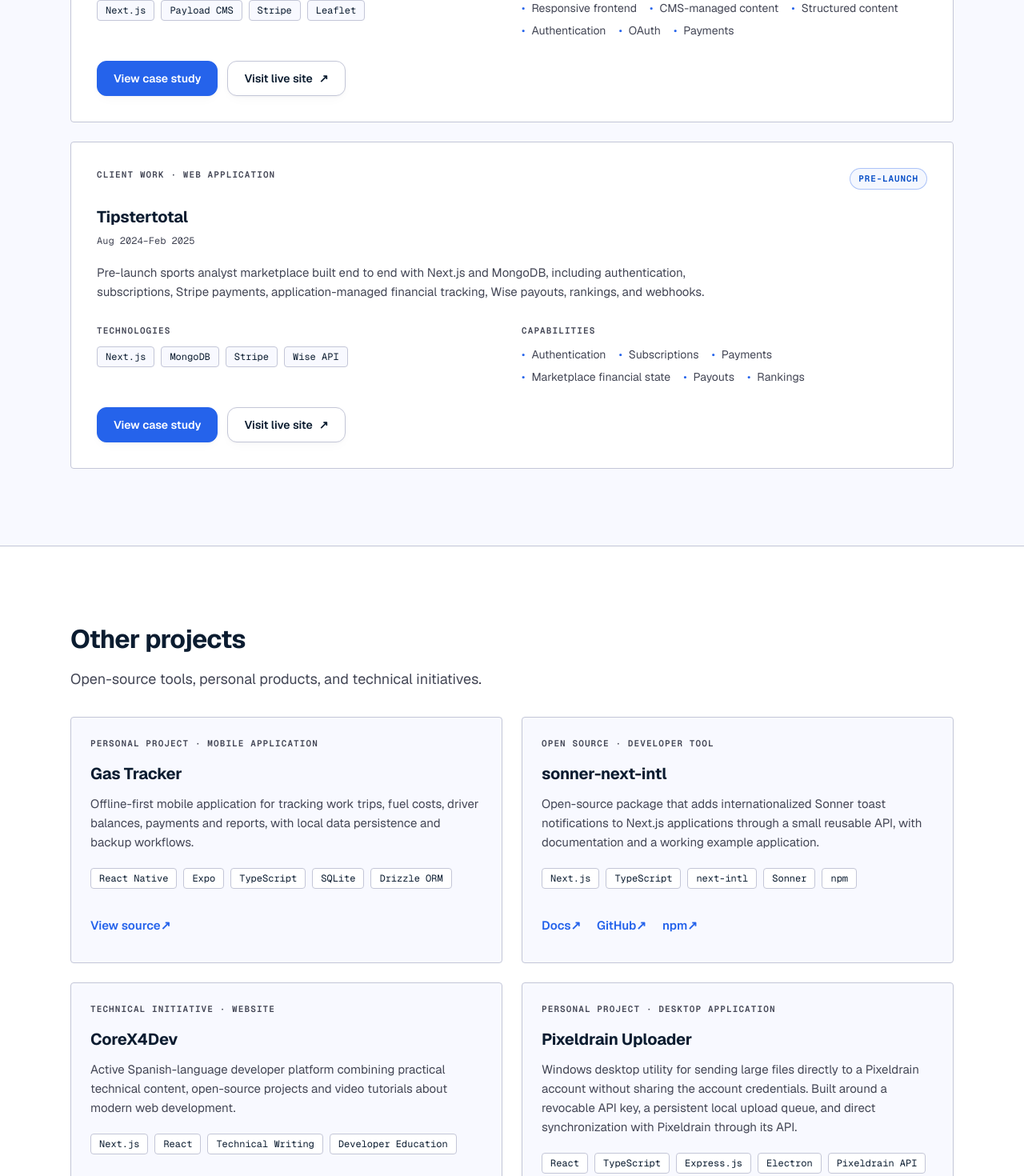
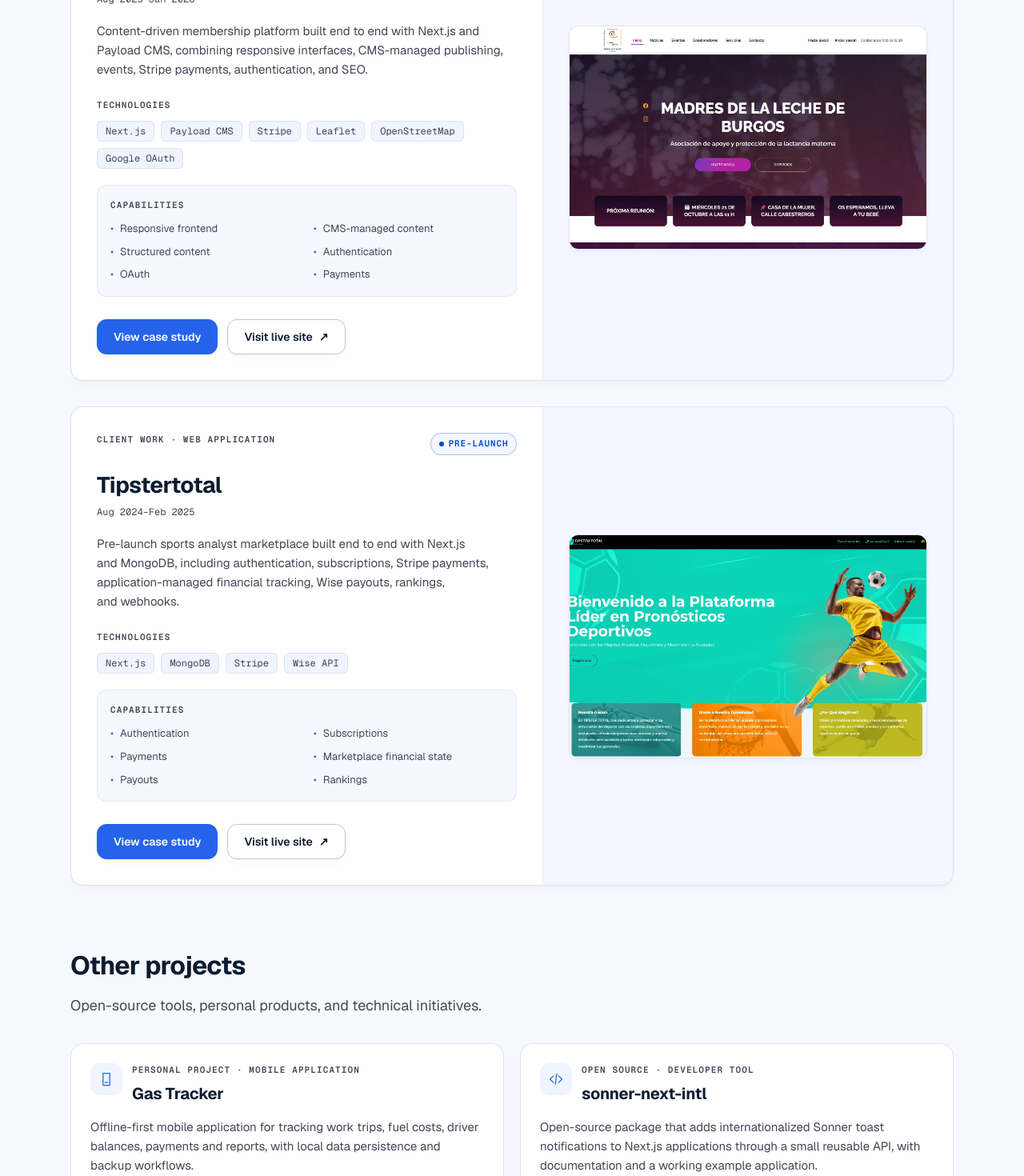
Before and after one commit to danny1998cuba/professional-portfolio, a Next.js app: page /projects in a window 1280 px wide. Shown: the part 1200-2670 px from the top of the page at 80% size. Built offline with nearby package versions, Linux system fonts and the light colour scheme.

Commit message:
ui: projects index redesign

```diff
--- a/src/app/projects/page.tsx
+++ b/src/app/projects/page.tsx
@@ -26,10 +26,12 @@
         eyebrow="Selected work"
         title="Projects"
         description="Selected client and product work spanning full-stack web applications, content platforms, subscriptions, payments, CMS customization, and deployment."
+        display
+        size="site"
       />
 
       <section
-        className="border-t border-border pb-16 pt-12 sm:pb-20 sm:pt-16 lg:pb-24"
+        className="pb-14 sm:pb-16 lg:pb-20"
         aria-labelledby="featured-projects-heading"
       >
         <Container>
@@ -37,9 +39,9 @@
             id="featured-projects-heading"
             title="Featured projects"
           />
-          <ul className="mt-8 grid gap-6">
+          <ul className="mt-8 grid gap-6 lg:gap-8">
             {featuredProjects.map((project) => (
-              <li key={project.slug}>
+              <li key={project.slug} className="min-w-0">
                 <ProjectCard project={project} variant="detailed" />
               </li>
             ))}
@@ -49,7 +51,7 @@
 
       {secondaryProjects.length > 0 ? (
         <section
-          className="border-t border-border bg-surface py-16 sm:py-20 lg:py-24"
+          className="pb-14 sm:pb-16 lg:pb-20"
           aria-labelledby="other-projects-heading"
         >
           <Container>
@@ -58,9 +60,9 @@
               title="Other projects"
               description="Open-source tools, personal products, and technical initiatives."
             />
-            <ul className="mt-8 grid gap-6 md:grid-cols-2">
+            <ul className="mt-8 grid gap-5 md:grid-cols-2">
               {secondaryProjects.map((project) => (
-                <li key={project.slug}>
+                <li key={project.slug} className="min-w-0">
                   <ProjectCard project={project} variant="secondary" />
                 </li>
               ))}
--- a/src/components/layout/page-intro.tsx
+++ b/src/components/layout/page-intro.tsx
@@ -5,6 +5,7 @@
   title: string;
   description: string;
   display?: boolean;
+  size?: "site" | "reading";
 }
 
 export function PageIntro({
@@ -12,10 +13,11 @@
   title,
   description,
   display = false,
+  size = "reading",
 }: PageIntroProps) {
   return (
     <section className="page-section">
-      <Container size="reading">
+      <Container size={size}>
         <p className="section-eyebrow type-meta text-accent">{eyebrow}</p>
         <h1
           className={`${display ? "type-display" : "type-page-heading"} mt-4 text-balance`}
--- a/src/components/projects/project-card.tsx
+++ b/src/components/projects/project-card.tsx
@@ -21,10 +21,18 @@
     };
 
 const secondaryActionStyles =
-  "inline-flex min-h-11 items-center rounded-sm font-semibold text-accent underline decoration-transparent underline-offset-4 transition-colors duration-150 hover:text-accent-strong hover:decoration-current active:translate-y-px motion-reduce:transition-none";
+  "inline-flex min-h-11 items-center gap-1.5 rounded-sm font-semibold text-accent underline decoration-transparent underline-offset-4 transition-colors duration-150 hover:text-accent-strong hover:decoration-current active:translate-y-px motion-reduce:transition-none";
 
-// Homepage presentation only; project facts remain in the content registry.
-const compactPreviews: Record<
+const secondaryIconPaths: Record<SecondaryProject["type"], string> = {
+  "mobile-application": "M7 3h10v18H7ZM10 17h4",
+  "desktop-application": "M3 4h18v13H3ZM8 21h8m-4-4v4",
+  "developer-tool": "m8 7-5 5 5 5m8-10 5 5-5 5m-3-13-2 16",
+  website: "M3 4h18v16H3ZM3 9h18m-13 0v11M6 6.5h.01m3 0h.01",
+  "web-application": "M3 4h18v16H3ZM3 9h18m-13 0v11",
+};
+
+// Shared gallery presentation; project facts remain in the content registry.
+const projectPreviews: Record<
   string,
   { src: string; alt: string; width: number; height: number }
 > = {
@@ -35,16 +43,16 @@
     height: 1022,
   },
   "madres-de-la-leche": {
-    src: "/projects/madres-de-la-leche/event-detail.webp",
-    alt: "Madres de la Leche event page with meeting information and an event flyer.",
-    width: 1137,
-    height: 1480,
+    src: "/projects/madres-de-la-leche/home-madres.webp",
+    alt: "Madres de la Leche home screen introducing the breastfeeding support association.",
+    width: 1909,
+    height: 910,
   },
   tipstertotal: {
-    src: "/projects/tipstertotal/analyst-marketplace.webp",
-    alt: "Tipstertotal analyst marketplace with independent subscription profiles.",
-    width: 790,
-    height: 1000,
+    src: "/projects/tipstertotal/home-tipster.webp",
+    alt: "Tipstertotal pre-launch website home screen.",
+    width: 1909,
+    height: 910,
   },
 };
 
@@ -54,12 +62,21 @@
     const displayedTechnologies = project.technologies.slice(0, 5);
 
     return (
-      <article className="flex h-full flex-col rounded-sm border border-border bg-background p-5 sm:p-6">
+      <article className="flex h-full min-w-0 flex-col rounded-2xl border border-border/50 bg-surface p-5 transition-colors duration-150 hover:border-border motion-reduce:transition-none sm:p-6">
+        <div className="flex items-start gap-3">
+          <span className="flex size-10 shrink-0 items-center justify-center rounded-xl bg-surface-tint text-accent" aria-hidden="true">
+            <svg width="20" height="20" viewBox="0 0 24 24" fill="none" stroke="currentColor" strokeWidth="1.5" strokeLinecap="round" strokeLinejoin="round" focusable="false">
+              <path d={secondaryIconPaths[project.type]} />
+            </svg>
+          </span>
+          <div className="min-w-0">
             <p className="type-meta text-muted">
               {classificationLabels[project.classification]} · {typeLabels[project.type]}
             </p>
-        <h3 className="type-card-heading mt-4 text-balance">{project.title}</h3>
-        <p className="type-body-small mt-3 text-pretty text-muted">
+            <h3 className="type-card-heading mt-2 text-balance">{project.title}</h3>
+          </div>
+        </div>
+        <p className="type-body-small mt-4 text-pretty text-muted">
           {project.shortDescription}
         </p>
 
@@ -70,14 +87,15 @@
           {displayedTechnologies.map((technology) => (
             <li
               key={technology}
-              className="rounded-sm border border-border bg-surface px-2.5 py-1 font-mono text-xs text-foreground"
+              className="rounded-md bg-surface-tint px-2 py-1 font-mono text-[0.6875rem] text-muted"
             >
               {technology}
             </li>
           ))}
         </ul>
 
-        <div className="mt-auto flex flex-wrap gap-x-5 gap-y-1 pt-6">
+        <div className="mt-auto pt-5">
+          <div className="flex flex-wrap gap-x-5 gap-y-1 border-t border-border/30 pt-3 text-sm">
             {project.externalActions.map((action) => (
               <a
                 key={`${action.label}-${action.url}`}
@@ -91,6 +109,7 @@
               </a>
             ))}
           </div>
+        </div>
       </article>
     );
   }
@@ -98,21 +117,20 @@
   const { project } = props;
   const variant = props.variant ?? "compact";
   const isDetailed = variant === "detailed";
-  const displayedTechnologies = project.technologies.slice(0, 4);
+  const displayedTechnologies = isDetailed ? project.technologies : project.technologies.slice(0, 4);
   const displayedCapabilities = project.capabilities.slice(0, 6);
   const caseStudyAvailable = hasCaseStudy(project);
-  const preview = !isDetailed ? compactPreviews[project.slug] : undefined;
+  const preview = projectPreviews[project.slug];
+  const portraitPreview = preview && preview.height > preview.width;
   const statusBadge = (
     <span
       className={`rounded-full border px-2.5 py-1 font-mono text-[0.6875rem] font-semibold tracking-[0.08em] uppercase ${
         project.status === "pre-launch"
           ? "border-accent/35 bg-accent/5 text-accent-strong"
-          : isDetailed
-            ? "border-border bg-background text-muted"
           : "border-emerald-200 bg-emerald-50 text-emerald-800"
-      } ${!isDetailed ? "inline-flex items-center gap-1.5" : ""}`}
+      } inline-flex items-center gap-1.5`}
     >
-      {!isDetailed ? <span className="size-1.5 rounded-full bg-current" aria-hidden="true" /> : null}
+      <span className="size-1.5 rounded-full bg-current" aria-hidden="true" />
       {statusLabels[project.status]}
     </span>
   );
@@ -126,7 +144,7 @@
         {isDetailed ? statusBadge : null}
       </div>
 
-      <h3 className={`type-card-heading text-balance ${isDetailed ? "mt-5" : "mt-4"}`}>
+      <h3 className={`text-balance ${isDetailed ? "mt-5 text-2xl leading-tight font-bold tracking-[-0.02em] sm:text-[1.75rem]" : "type-card-heading mt-4"}`}>
         {project.title}
       </h3>
       {isDetailed ? (
@@ -149,7 +167,7 @@
         {project.shortDescription}
       </p>
 
-      <div className={isDetailed ? "mt-7 grid gap-6 md:grid-cols-2" : "mt-6"}>
+      <div className={isDetailed ? "mt-6 space-y-5" : "mt-6"}>
         <div>
           {isDetailed ? (
             <p className="type-meta mb-3 text-muted">Technologies</p>
@@ -162,7 +180,7 @@
               <li
                 key={technology}
                 className={isDetailed
-                  ? "rounded-sm border border-border bg-background px-2.5 py-1 font-mono text-xs text-foreground"
+                  ? "rounded-md border border-border/40 bg-surface-tint px-2.5 py-1 font-mono text-xs text-muted"
                   : "rounded-md border border-border/40 bg-surface-tint px-2.5 py-1 font-mono text-xs text-muted"}
               >
                 {technology}
@@ -172,15 +190,15 @@
         </div>
 
         {isDetailed ? (
-          <div>
+          <div className="rounded-xl border border-border/30 bg-surface-tint/60 p-4">
             <p className="type-meta mb-3 text-muted">Capabilities</p>
             <ul
-              className="flex flex-wrap gap-x-4 gap-y-2 text-sm text-muted"
+              className="grid gap-x-4 gap-y-2 text-[0.8125rem] text-muted sm:grid-cols-2 lg:grid-cols-1 xl:grid-cols-2"
               aria-label={`${project.title} capabilities`}
             >
               {displayedCapabilities.map((capability) => (
-                <li key={capability} className="flex items-center gap-2">
-                  <span className="text-accent" aria-hidden="true">
+                <li key={capability} className="flex items-start gap-2">
+                  <span className="shrink-0 text-accent" aria-hidden="true">
                     •
                   </span>
                   {capabilityLabels[capability]}
@@ -215,27 +233,33 @@
   return (
     <article
       className={isDetailed
-        ? "flex h-full flex-col rounded-sm border border-border bg-surface p-6 sm:p-8"
+        ? "grid h-full min-w-0 overflow-hidden rounded-2xl border border-border/50 bg-surface shadow-soft transition-[border-color,box-shadow] duration-150 hover:border-border hover:shadow-md motion-reduce:transition-none lg:grid-cols-[minmax(0,1.15fr)_minmax(0,1fr)]"
         : "flex h-full min-w-0 flex-col overflow-hidden rounded-2xl border border-border/50 bg-surface shadow-soft transition-[border-color,box-shadow] duration-150 hover:border-border hover:shadow-md motion-reduce:transition-none"}
     >
       {preview ? (
-        <div className="border-b border-border/30 bg-surface-tint/60 p-3">
-          <div className="aspect-4/3 overflow-hidden rounded-lg border border-border/40 bg-background">
+        <div className={isDetailed
+          ? "flex min-w-0 items-center justify-center border-b border-border/30 bg-surface-tint/70 p-5 sm:p-7 lg:order-2 lg:border-b-0 lg:border-l lg:p-8"
+          : "border-b border-border/30 bg-surface-tint/60 p-3"}>
+          <div className={isDetailed
+            ? `w-full overflow-hidden rounded-xl border border-border/40 bg-background shadow-soft ${portraitPreview ? "aspect-[4/5] max-w-[22rem]" : "aspect-[8/5]"}`
+            : "aspect-[8/5] overflow-hidden rounded-lg border border-border/40 bg-background"}>
             <Image
               src={preview.src}
               alt={preview.alt}
               width={preview.width}
               height={preview.height}
               loading="lazy"
-              sizes="(min-width: 1200px) 20.5rem, (min-width: 1024px) calc((100vw - 11rem) / 3), (min-width: 640px) calc((100vw - 7rem) / 2), calc(100vw - 4rem)"
-              className="h-full w-full object-cover object-top"
+              sizes={isDetailed
+                ? portraitPreview
+                  ? "(min-width: 640px) 22rem, calc(100vw - 5.25rem)"
+                  : "(min-width: 1200px) 28rem, (min-width: 1024px) calc((100vw - 16rem) / 2), (min-width: 640px) calc(100vw - 7.75rem), calc(100vw - 5.25rem)"
+                : "(min-width: 1200px) 20.5rem, (min-width: 1024px) calc((100vw - 11rem) / 3), (min-width: 640px) calc((100vw - 7rem) / 2), calc(100vw - 4rem)"}
+              className="h-full w-full object-cover"
             />
           </div>
         </div>
       ) : null}
-      {isDetailed ? content : (
-        <div className="flex flex-1 flex-col p-5">{content}</div>
-      )}
+      <div className={isDetailed ? "flex min-w-0 flex-col p-5 sm:p-7 lg:order-1 lg:p-8" : "flex flex-1 flex-col p-5"}>{content}</div>
     </article>
   );
 }
```
Also changed, not shown: public/projects/README.md, public/projects/madres-de-la-leche/home-madres.webp (added), public/projects/tipstertotal/home-tipster.webp (added). Lines whose indentation alone changed are shown as unchanged.
